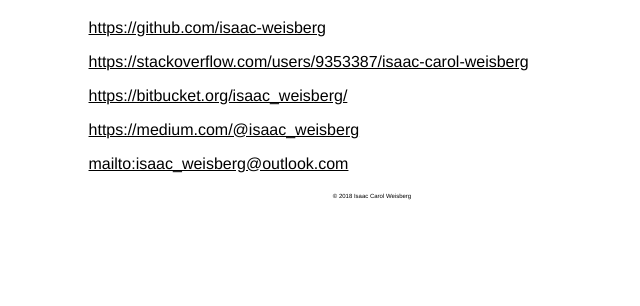
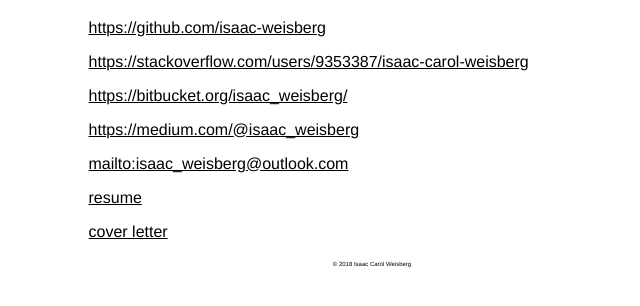
Before and after one commit to isaac-weisberg/me-websight, a plain HTML site: page index.html in a window 1280 px wide. Shown: the part 142-448 px from the top of the page, without its empty margins (268-908 px from the left). Drawn offline with Linux system fonts and the light colour scheme.

Commit message:
Add links to resume and motivational letter

```diff
--- a/index.html
+++ b/index.html
@@ -23,6 +23,8 @@
                 <p><a href="https://bitbucket.org/isaac_weisberg/">https://bitbucket.org/isaac_weisberg/</a>
                 <p><a href="https://medium.com/@isaac_weisberg">https://medium.com/@isaac_weisberg</a>
                 <p><a href="mailto:isaac_weisberg@outlook.com">mailto:isaac_weisberg@outlook.com</a>
+                <p><a href="/resume_isaac_weisberg.pdf">resume</a>
+                <p><a href="/cover_letter_isaac_weisberg.pdf">cover letter</a>
             </div>
         </div>
         <p align="center" class="copy">&#169 2018 Isaac Carol Weisberg</p>
```
